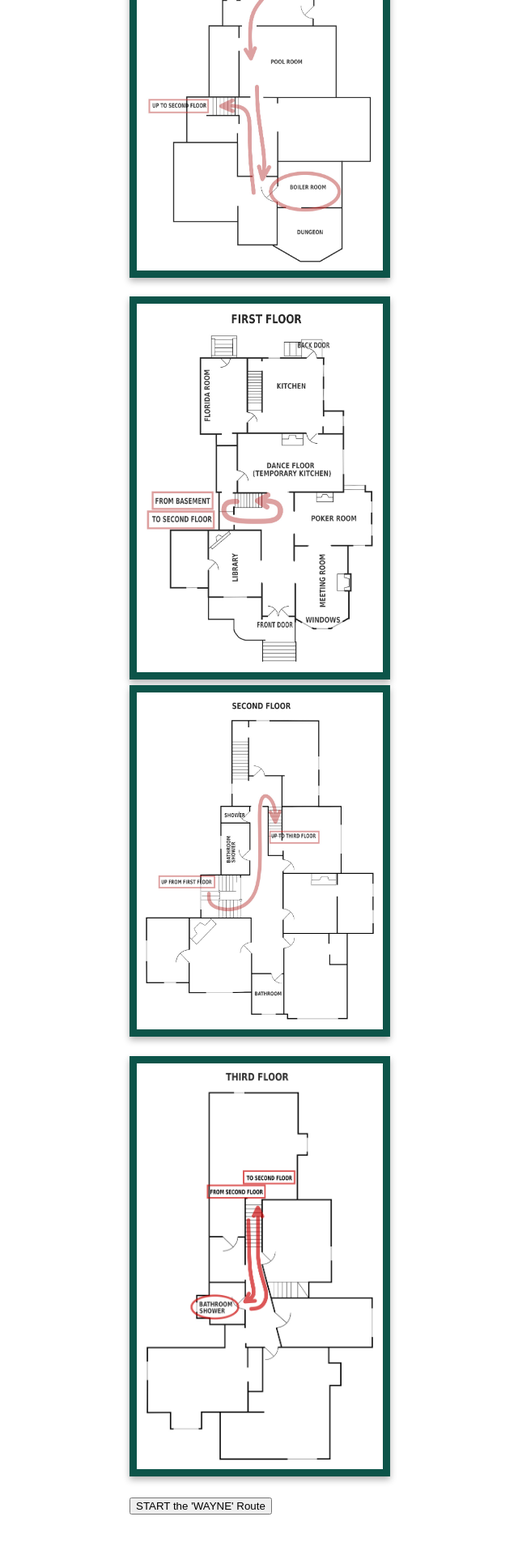
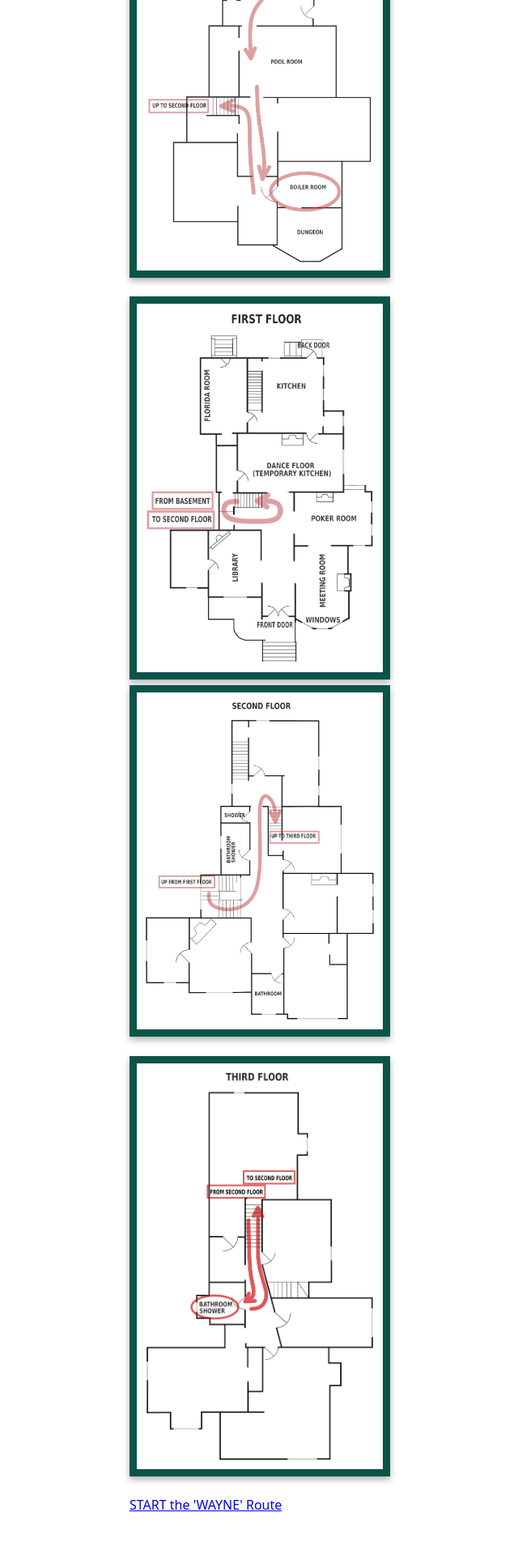
Before and after one commit to mciechanumich/WEStour, a Jekyll site: the page built from docs/wayne_route.md, in a window 1280 px wide. Shown: the part 2121-4041 px from the top of the page at 81% size, without its empty margins (160-800 px from the left). Built offline with Jekyll 4.4.1, drawn with Linux system fonts in a browser that asks for light colours.

Commit message:
debug: nav link to md page

```diff
--- a/docs/wayne_route.md
+++ b/docs/wayne_route.md
@@ -37,9 +37,7 @@ The "WAYNE" route is the "regular" tour route. Start in the main hallway, tour o
 </div>
 
 <div>
-<a href="{{ 'wayne_route_1start.html' | relative_url }}">
-<button>
+<a href="{{ 'wayne_route_1start.md' | relative_url }}" class="btn">
 START the 'WAYNE' Route
-</button>
 </a>
 </div>
```
Also changed, not shown: docs/wayne_route_1exterior.md (+0 -1 lines).
